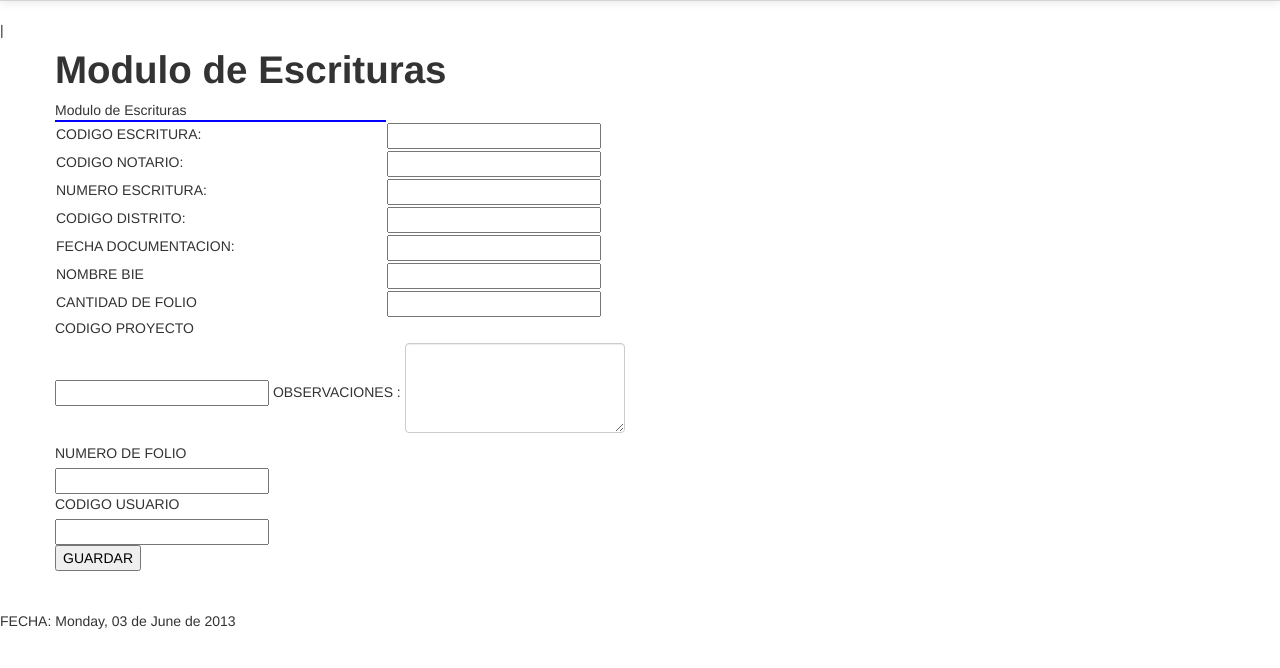
After one commit to ArchivoRegionalPuno/notarialnew, a PHP site: page /ModuloEscrituras/nuevo_libro.php in a window 1280 px wide. The commit adds this page. Shown: the part 40-708 px from the top of the page. Run offline with PHP 8.4, Linux system fonts and the light colour scheme; the visitor is signed in with stand-in values (Sample User, id 1); data that the repository does not hold is empty; some libraries are stand-ins or nearby versions.

```diff
--- /dev/null
+++ b/ModuloEscrituras/nuevo_libro.php
@@ -0,0 +1,59 @@
+<?php
+    include_once './cabecera_fn.php';
+?>
+<html>
+
+    <head>
+        <meta http-equiv="Content-Type" content="text/html; charset=UTF-8">
+        <title>Nuevo Sistema Fondo Notarial</title>
+    </head>
+    <body>
+        <h1>Modulo de Escrituras</h1>
+        <?php
+        echo "Modulo de Escrituras";
+        require './model/Insertar.php';
+        $con = new Insertar();
+
+        ?>
+<TBODY>
+
+<TR>
+<TD width=40
+
+<form name="formulario" method="post" action="core/sesiones.php" bgColor=BLUE>
+<TABLE bgColor=BLUE>
+<TD width=329 bgColor=BLUE>
+<TR><TD><label>CODIGO ESCRITURA:</label></TD><TD><INPUT class=campos id=cod_sct size=30 name=cod_sct></TD></TR>
+<TR><TD><label>CODIGO NOTARIO:</label></TD><TD><INPUT class=campos id=codigo_not size=30 name=codigo_not></TD></TR>
+<TR><TD><label>NUMERO ESCRITURA:</label></TD><TD><INPUT class=campos id=codigo_not size=30 name=codigo_not></TD></TR>
+<TR><TD><label>CODIGO DISTRITO:</label></TD><TD><INPUT class=campos id=codigo_not size=30 name=codigo_not></TD></TR>
+<TR><TD><label>FECHA DOCUMENTACION:</label></TD><TD><INPUT class=campos id=codigo_not size=30 name=codigo_not></TD></TR>
+<TR><TD><label>NOMBRE BIE</label></TD><TD><INPUT class=campos id=codigo_not size=30 name=codigo_not></TD></TR>
+<TR><TD><label>CANTIDAD DE FOLIO</label></TD><TD><INPUT class=campos id=codigo_not size=30 name=codigo_not></TD></TR>
+</TABLE>
+<TR><TD><label>CODIGO PROYECTO</label></TD></TR><TR><TD><INPUT class=campos id=codigo_not size=30 name=codigo_not></TD></TR>
+
+<TR><TD class=Estilo7>OBSERVACIONES :</TD></TR>
+<TR>
+<TD><TEXTAREA class=campos id=observaciones name=observaciones rows=4 cols=100></TEXTAREA></TD></TR>
+<TR><TD><label>NUMERO DE FOLIO</label></TD></TR><TR><TD><INPUT class=campos id=codigo_not size=30 name=codigo_not></TD></TR>
+<TR><TD> <label>CODIGO USUARIO</label></TD></TR><TR><TD><INPUT class=campos id=codigo_not size=30 name=codigo_not></TD></TR>
+<BR>
+<TR>
+<TD><INPUT class=boton type=submit value=GUARDAR name=Submit></TD></TR></TBODY></TABLE></TD>
+
+
+
+</FORM>
+<br>
+<br>
+<br>
+</div></TD>
+</TR>
+     </body>
+</html>
+<?php
+date_default_timezone_set('Europe/Madrid');
+setlocale(LC_TIME, 'spanish');
+print "<p>".strftime("FECHA: %A, %d de %B de %Y")."</p>";
+?>
--- a/core/config.php
+++ b/core/config.php
@@ -1,6 +1,6 @@
 <?php
 	$host = 'localhost';
 	$usuario = 'root';
-	$passwd = 'root';
+	$passwd = '';
 	$basedatos = 'dbarp';
 ?>
```
Also changed, not shown: ModuloEscrituras/index.php (+8 -7 lines).
